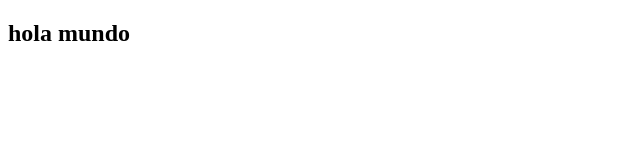
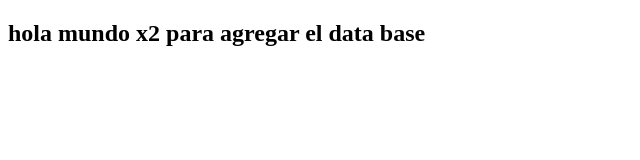
Before and after one commit to UnickWeb/UnickBack, a website: page prueba2.html in a window 1280 px wide. Shown: the whole page, without its empty margins (0-640 px from the left). Drawn offline with Linux system fonts and the light colour scheme.

Commit message:
Html modificado

```diff
--- a/prueba2.html
+++ b/prueba2.html
@@ -8,7 +8,8 @@
 </head>
 <body>
 
-    <h2>hola mundo</h2>
+    <h2>hola mundo x2 para agregar el data base</h2>
+
 
 </body>
 </html>
```
